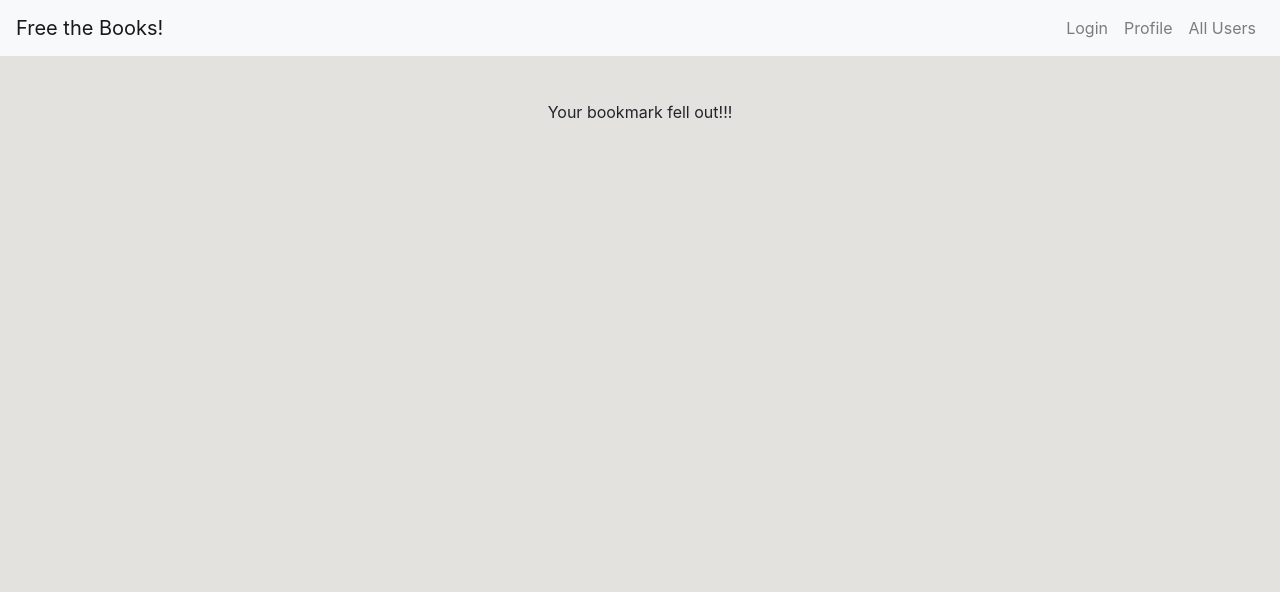
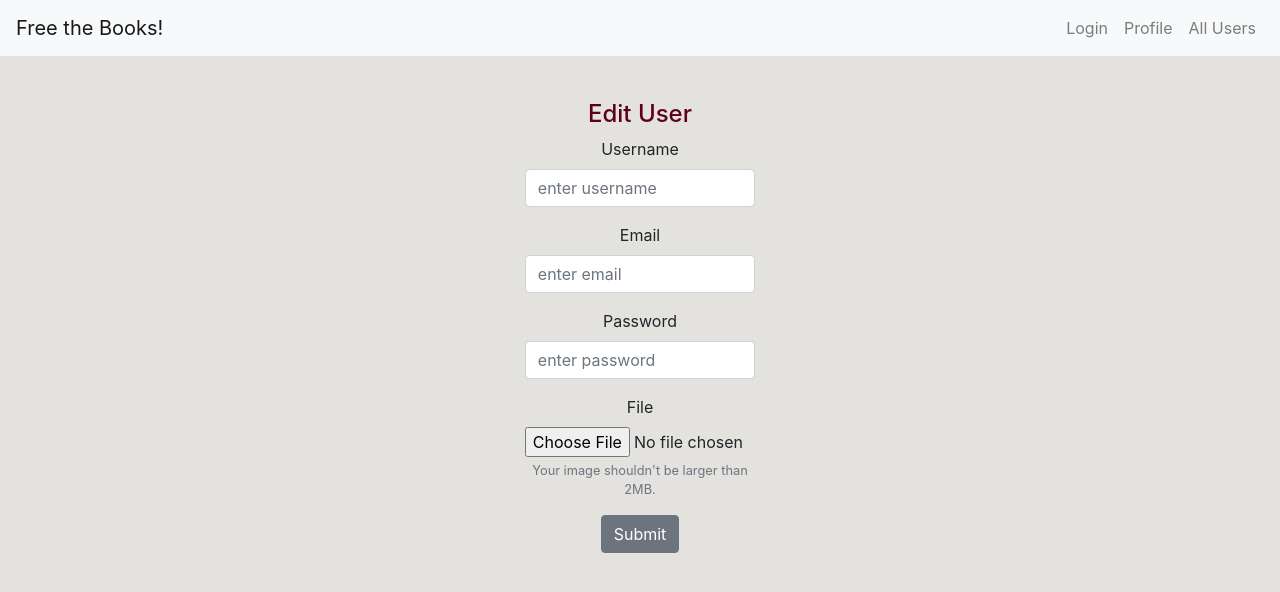
Before and after one commit to alexander215/book-share-react, a React (Create React App) app: page /1/edit in a window 1280 px wide. Shown: the top 592 px of the page. Built offline with nearby package versions, Linux system fonts and the light colour scheme.

Commit message:
edit user

```diff
--- a/src/App.js
+++ b/src/App.js
@@ -1,11 +1,12 @@
 import React, { Component } from 'react';
 import './App.css';
-import { Route, Switch, Link } from "react-router-dom"
+import { Route, Switch, Link, Redirect } from "react-router-dom"
 import { Button } from 'reactstrap';
 import Login from "./Login"
 import Register from './Register'
 import Profile from "./Profile"
 import NavBar from './Navbar'
+import EditProfile from "./EditProfile"
 
 import { async } from 'q';
 import Users from './Users';
@@ -75,6 +76,32 @@ class App extends Component {
     }
   }
 
+  // deleteClick = async (id, history) => {
+  //   console.log("hitting deleteClick")
+  //   try {
+  //     const userResponse = await fetch('http://localhost:8000/user/' + id, {
+  //       method: "DELETE",
+  //       credentials: "include",
+  //       // body: data,
+  //       // headers: {
+  //       //   'Content-Type': 'application/json'
+  //       // }
+  //     })
+  //     console.log("before parsed response")
+  //     // const parsedResponse = await userResponse.json()
+  //     // console.log(parsedResponse, '<-- parsedResponse in deleteClick ')
+
+  //     // router.push('/')
+  //     // return history.push(`/`)
+  //     return <Redirect to='/users' />
+
+  //     // return parsedResponse
+
+  //   } catch (err){
+  //     console.log(err)
+  //   }
+  // }
+
   userList = async(data) =>{
     console.log("hitting userList")
     try{
@@ -108,8 +135,9 @@ class App extends Component {
             <Route exact path ="/" component = {generic}></Route>
             <Route exact path = "/login" render={(props) => <Login {...props} logIn={this.login}/>}></Route>
             <Route exact path = "/register" render={(props) => <Register {...props} register={this.register}></Register>}></Route>
-            <Route exact path = "/profile/:index" render={(props) => <Profile {...props} userInfo={this.state}></Profile>}></Route>
+            <Route exact path = "/profile/:index" render={(props) => <Profile {...props} deleteClick={this.deleteClick} userInfo={this.state}></Profile>}></Route>
             <Route exact path= "/users" render={(props) => <Users {...props} userState={this.state} userList={this.userList}></Users>}></Route>
+            <Route exact path= "/:id/edit" render={(props) => <EditProfile {...props} userState={this.state}></EditProfile>}></Route>
             <Route component = {My404}/>
           </Switch>
         </div>
--- /dev/null
+++ b/src/EditProfile/index.js
@@ -0,0 +1,104 @@
+import React, {Component} from "react"
+import { Button, Form, FormGroup, Label, Input, FormText } from 'reactstrap';
+
+
+
+class EditProfile extends Component {
+    state={
+        username: '',
+        email: '',
+        password: '',
+        photo: ''
+    }
+
+    handleChange = (e) =>{
+        if(e.target.name !== "photo"){
+            this.setState({[e.target.name]: e.target.value})
+        } else{
+            this.setState({photo: e.target.files[0]})
+            console.log(e.target.files.name, "e.target.file")
+            console.log(this.state.photo, "this.state.photo")
+        }
+        console.log(this.state)
+        console.log(this.props.match.params.id, "this.props.match")
+    }
+
+    handleSubmit = async (e) => {
+        e.preventDefault();
+
+        try {
+            const loginResponse = await fetch (`${process.env.REACT_APP_BACKEND_URL}/user/${this.props.match.params.id}`, {
+              method: "PUT",
+              credentials: "include",
+              body: JSON.stringify(this.state),
+              headers: {
+                'Content-Type': 'application/json'
+              }
+            })
+
+            const parsedResponse = await loginResponse.json()
+            console.log(parsedResponse, '<--parsedResponse in login route')
+
+            // this.setState({
+            //   ...parsedResponse.data
+            // })
+
+            return parsedResponse
+
+          } catch(err){
+            console.log(err)
+          }
+
+        // data.append('username', this.state.username);
+        // data.append('password', this.state.password);
+        // data.append('email', this.state.email);
+        // data.append('file', this.state.photo);
+        console.log(this.state, '<-this.state in e.preventDefault')
+
+        // for (let pair of data.entries()){
+        //     console.log(pair[0] , ', ', pair[1])
+        // }
+        // const registerCall = await this.props.register(data)
+        // console.log(registerCall)
+        // if(registerCall.status.message === "Success"){
+        //     this.props.history.push(`/profile/${registerCall.data.id}`)
+        // }else{
+        //     console.log("user exists")
+        // }
+
+
+    }
+
+    render(){
+        return(
+        <div>
+            <h4>Edit User</h4>
+
+            <Form className="loginForm" onSubmit={this.handleSubmit}>
+                <FormGroup>
+                    <Label for="username">Username</Label>
+                    <Input type="text" name="username" id="username" placeholder="enter username" onChange={this.handleChange}/>
+                </FormGroup>
+                <FormGroup>
+                    <Label for="email">Email</Label>
+                    <Input type="email" name="email" id="email" placeholder="enter email" onChange={this.handleChange}/>
+                </FormGroup>
+                <FormGroup>
+                    <Label for="password">Password</Label>
+                    <Input type="password" name="password" id="password" placeholder="enter password" onChange={this.handleChange}/>
+                </FormGroup>
+                <FormGroup>
+                    <Label for="photo">File</Label>
+                    <Input type="file" name="photo" id="photo" onChange={this.handleChange}/>
+                    <FormText color="muted">
+                        Your image shouldn't be larger than 2MB.
+                    </FormText>
+                </FormGroup>
+                <Button type="submit">Submit</Button>
+            </Form>
+        </div>
+    )
+        }
+}
+
+export default EditProfile
--- a/src/Profile/index.js
+++ b/src/Profile/index.js
@@ -1,7 +1,8 @@
-import React, {Component} from "react"
-import {Link} from "react-router-dom"
+import React, { Component } from "react"
+import { Link, Redirect } from "react-router-dom"
 import { Button, Form, FormGroup, Label, Input, FormText } from 'reactstrap';
 import { thisExpression } from "@babel/types";
+import EditProfile from "../EditProfile"
 
 class Profile extends Component{
     state={
@@ -20,13 +21,45 @@ class Profile extends Component{
         })
     }
 
+    deleteClick = async (id, history) => {
+        console.log("hitting deleteClick")
+        try {
+          const userResponse = await fetch('http://localhost:8000/user/' + id, {
+            method: "DELETE",
+            credentials: "include",
+            // body: data,
+            // headers: {
+            //   'Content-Type': 'application/json'
+            // }
+          })
+          console.log("before parsed response")
+          // const parsedResponse = await userResponse.json()
+          // console.log(parsedResponse, '<-- parsedResponse in deleteClick ')
+
+          // router.push('/')
+          return history.push(`/`)
+        //   return <Redirect to='/users' />
+
+          // return parsedResponse
+
+        } catch (err){
+          console.log(err)
+        }
+      }
+
     render(){
         console.log(this.state, "state in profile")
         console.log(this.props, "props in profile")
         return(
             <div>
                 <div><h2>{this.state.username} is here!</h2></div>
-                <img src={`${process.env.REACT_APP_BACKEND_URL}/profile_pics/` + this.state.photo}/>
+
+                <div><img src={`${process.env.REACT_APP_BACKEND_URL}/profile_pics/` + this.state.photo}/></div>
+                <br/>
+                <div>
+                    <Button color="warning" onClick={ () => this.props.history.push(`/${this.state.id}/edit`)}>Edit</Button>{' '}
+                    <Button color="danger" onClick={() => { this.deleteClick(this.state.id) }}>Delete</Button>{' '}
+                </div>
             </div>
         )
     }
```
Also changed, not shown: 2 other files (tests, documents, lock files or other folders).
